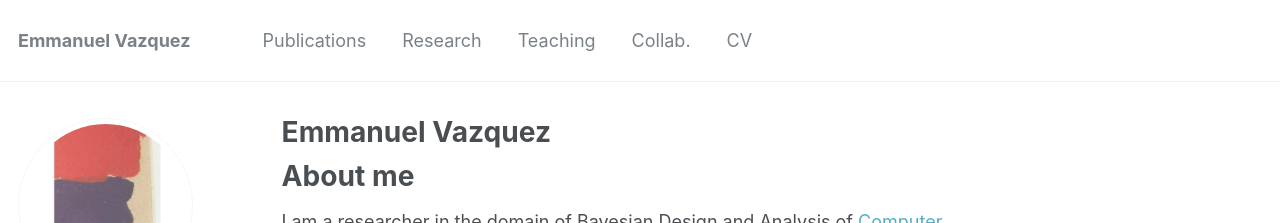
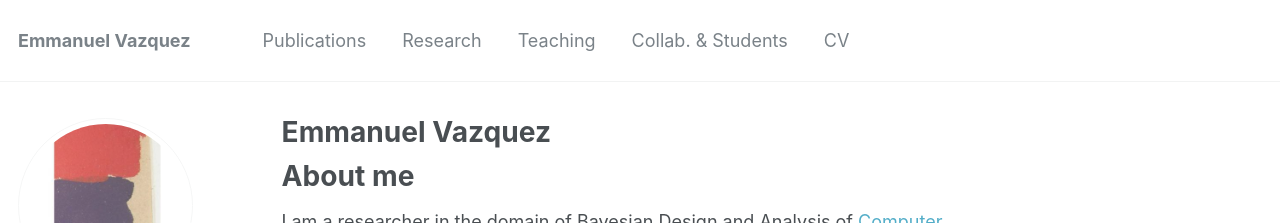
Before and after one commit to emvazquez/emvazquez.github.io, a Jekyll site: the page built from _pages/about.md, in a window 1280 px wide and 900 px high. Shown: the top 223 px of the window. Built offline with Jekyll 4.4.1, drawn with Linux system fonts in a browser that asks for light colours; some web fonts are replaced.

Commit message:
navigation updated

```diff
--- a/_data/navigation.yml
+++ b/_data/navigation.yml
@@ -9,7 +9,7 @@ main:
   - title: "Teaching"
     url: /teaching/
 
-  - title: "Collab."
+  - title: "Collab. & Students"
     url: /colab/
 
   - title: "CV"
```
